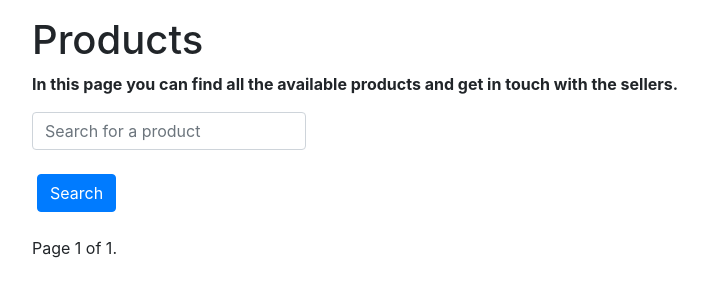
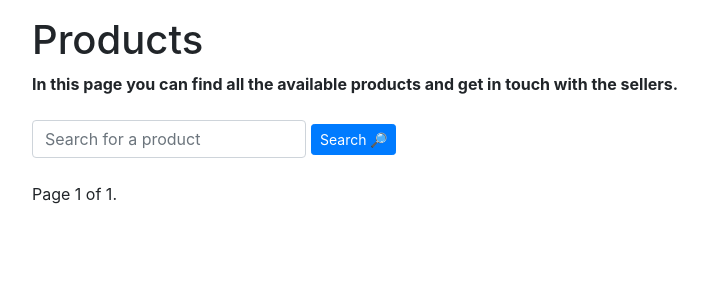
Before and after one commit to tiagomagnusss/esw-trabalho-final, a Django app: page /products/ in a window 1280 px wide. Shown: the part 56-356 px from the top of the page, without its empty margins (53-761 px from the left). Run offline with Django 4.2, Linux system fonts and the light colour scheme; data that the repository does not hold is empty; some libraries are stand-ins or nearby versions.

Commit message:
add emojis and color to index

```diff
--- a/templates/products/index.html
+++ b/templates/products/index.html
@@ -5,26 +5,30 @@
 {% block content %}
     <h1>Products</h1>
     <p><b>In this page you can find all the available products and get in touch with the sellers.</b></p>
-<div class = "row">
-    <div class="col-md-4">
-    {% if request.user.is_authenticated %}
-    <a href="{% url 'pages:productcreate' %}" class="my-4 btn btn-primary">Create new product</a>
-    {% endif %}
-    <form action="." method="GET" class="form-inline">
-        <input type="text" id="search" name="search" class="form-control"  placeholder = "Search for a product">
-        <input type="submit" class="my-4 btn btn-primary "  style= "margin-left:5px;"value ="Search">
+    <div class = "row my-4">
         {% if request.user.is_authenticated %}
-            <button name="favorites" class="my-4 btn btn-primary" value="true"> Show only your favorite products </button>
-            <button name="own_products" class="my-4 btn btn-primary" value="true"> Show only your own products </button>
+            <div class="col-3">
+                <a href="{% url 'pages:productcreate' %}" class="btn btn-info btn-sm">Create new product ➕</a>
+            </div>
         {% endif %}
-    </form>
+
+            <form action="." method="GET" class="form-inline col-9">
+                    <input type="text" id="search" name="search" class="form-control"  placeholder="Search for a product">
+                    <input type="submit" class="btn btn-primary btn-sm" style="margin-left:5px;" value="Search 🔎">
+                {% if request.user.is_authenticated %}
+                        <div class="btn-group ml-5" role="group">
+                            <button name="favorites" class="btn btn-warning btn-sm" value="true">Favorites ❤️</button>
+                            <button name="own_products" class="btn btn-primary btn-sm" value="true">My own products 😀</button>
+                        </div>
+                {% endif %}
+            </form>
+        </div>
     </div>
-</div>
     <div class="card-columns">
         {% for product in products %}
                 <div class="card shadow-sm">
                     {% if product.image %}
-                        <img src="{{ product.image.url }}" class="card-img-top"/>
+                        <img src="{{ product.image.url }}" class="card-img-top" style="object-fit: cover; aspect-ratio: 1/1;" />
                     {% else %}
                         <img src="/static/placeholder.png" class="card-img-top"/>
                     {% endif %}
```
